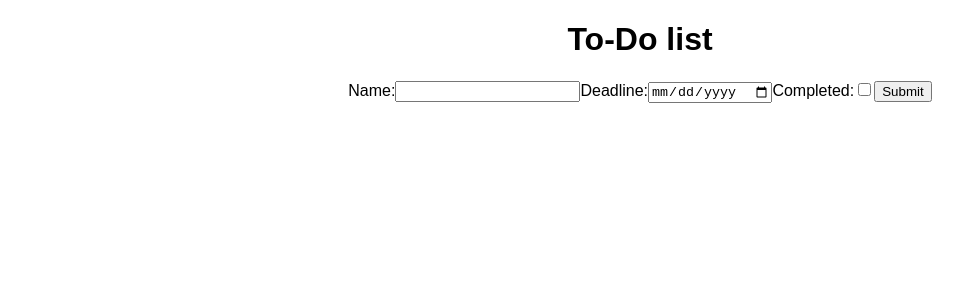
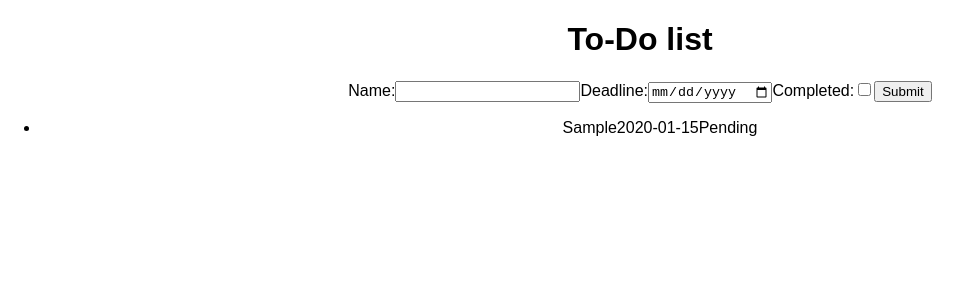
Before and after one commit to groundberry/react-todo-list, a React (Create React App) app: page / in a window 1280 px wide. Both pictures are taken after typing "Sample", "2020-01-15" into the empty fields and a click on the input 902 px from the left and 91 px from the top of the page. Shown: the top 300 px of the page, without its empty margins (0-971 px from the left). Built offline with nearby package versions, Linux system fonts and the light colour scheme.

Commit message:
Create Tasks component

```diff
--- a/src/App.jsx
+++ b/src/App.jsx
@@ -1,5 +1,6 @@
 import React, { Component } from 'react';
 import Form from './Form';
+import Tasks from './Tasks';
 import './App.css';
 
 class App extends Component {
@@ -49,6 +50,10 @@ class App extends Component {
           onChange={this.handleChange}
           onSubmit={this.handleSubmit}
         />
+        {this.state.tasks.length !== 0
+          ? <Tasks tasks={this.state.tasks} />
+          : ''
+        }
       </div>
     );
   }
--- /dev/null
+++ b/src/Tasks.jsx
@@ -0,0 +1,32 @@
+import React from 'react';
+import PropTypes from 'prop-types';
+import Task from './Task';
+
+function Tasks(props) {
+  return (
+    <ul>
+      {props.tasks.map((task, index) => (
+        <Task
+          key={index}
+          name={task.name}
+          deadline={task.deadline}
+          completed={task.completed}
+        />
+      ))}
+    </ul>
+  );
+}
+
+export default Tasks;
+
+Tasks.propTypes = {
+  tasks: PropTypes.arrayOf(PropTypes.shape({
+    name: PropTypes.string,
+    deadline: PropTypes.string,
+    completed: PropTypes.bool,
+  }).isRequired),
+};
+
+Tasks.defaultProps = {
+  tasks: [],
+};
```
Also changed, not shown: src/Tasks.css (added), 2 other files (tests, documents, lock files or other folders).
